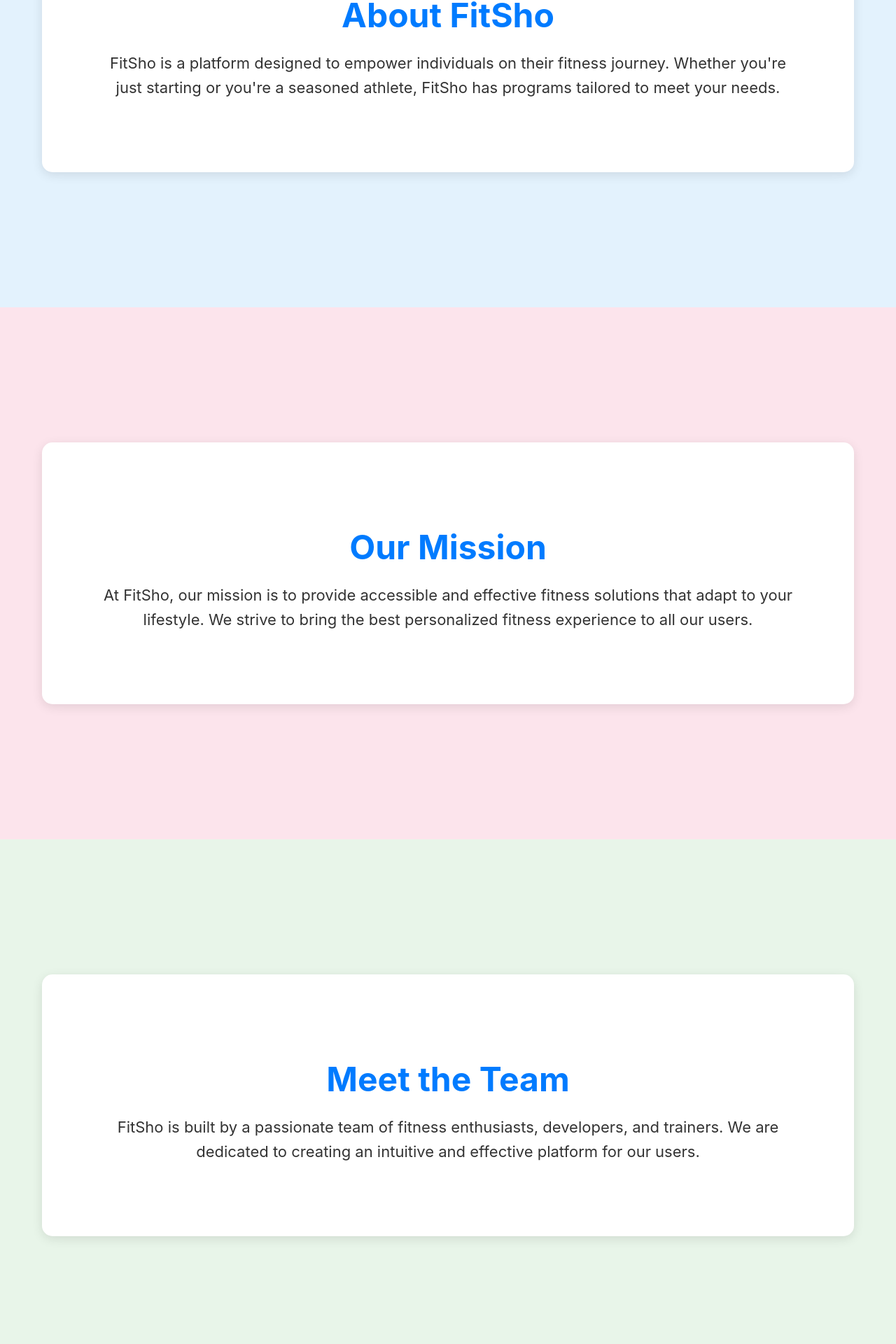
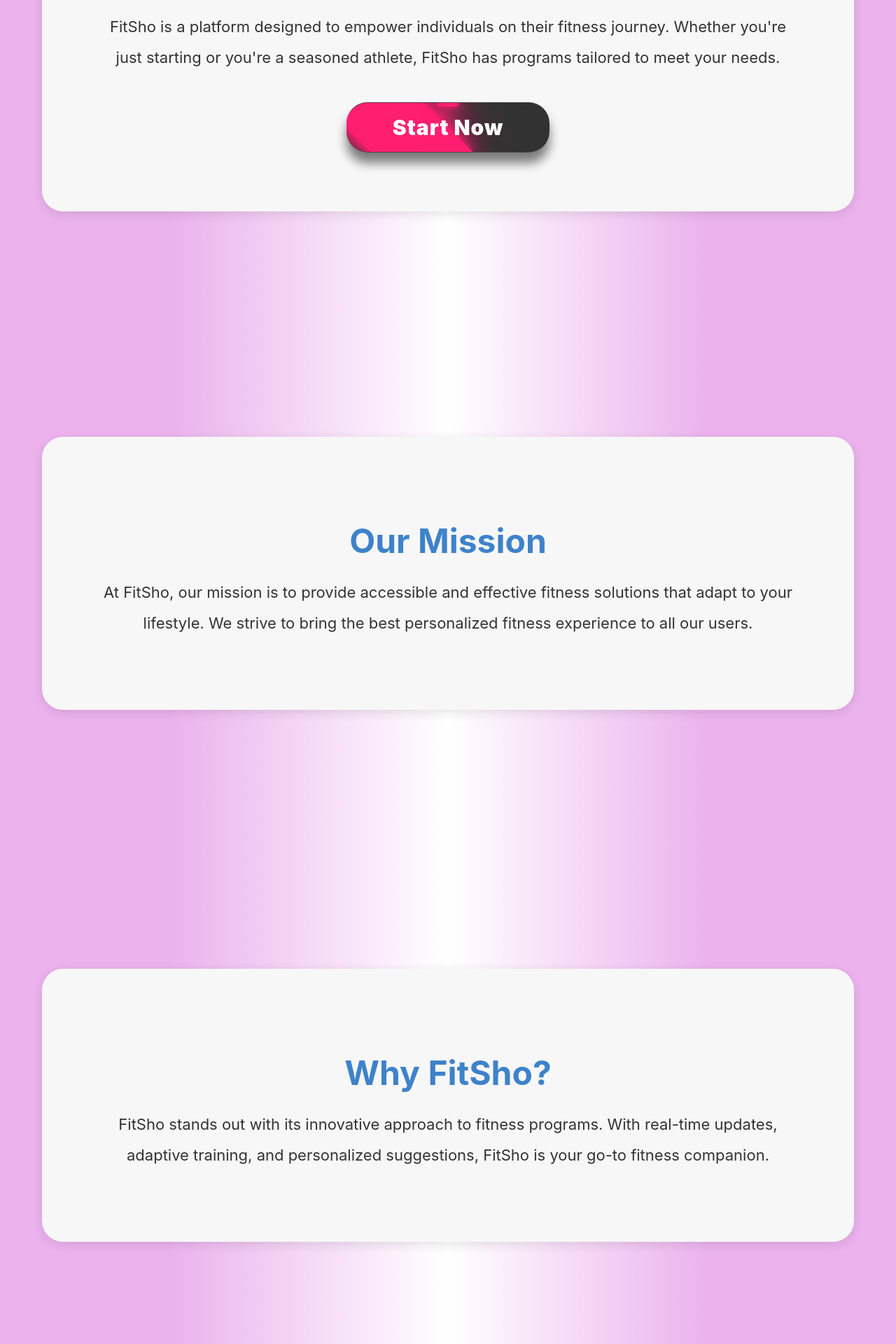
Before and after one commit to A-Shalchian/trainer-app, a React (Create React App) app in the folder trainer-app-frontend/: page /about in a window 1280 px wide. Shown: the part 321-2241 px from the top of the page at 70% size. Built offline with nearby package versions, Linux system fonts and the light colour scheme.

Commit message:
Added buttons, new gradient backgrounds, and other changes to about page

```diff
--- a/trainer-app-frontend/src/Pages/About/About.css
+++ b/trainer-app-frontend/src/Pages/About/About.css
@@ -1,3 +1,4 @@
+/* General styles */
 html,
 body {
   margin: 0;
@@ -12,19 +13,19 @@
 }
 
 .about-section {
-  height: 90vh;
+  height: 85vh;
   display: flex;
   justify-content: center;
   align-items: center;
   background-color: #f0f0f0;
   position: relative;
-  padding: 20px;
+  padding: 40px;
 }
 
 .about-content {
-  background-color: white;
+  background-color: #f7f7f7;
   padding: 40px 60px;
-  border-radius: 15px;
+  border-radius: 30px;
   box-shadow: 0 4px 15px rgba(0, 0, 0, 0.1);
   max-width: 600px;
   text-align: center;
@@ -32,36 +33,130 @@
 
 .about-section h2 {
   font-size: 36px;
-  color: #007bff;
+  color: #3e82ca;
   margin-bottom: 20px;
 }
 
 .about-section p {
   font-size: 18px;
   color: #333;
-  line-height: 1.6;
+  line-height: 2;
 }
 
-#about-1 {
-  background-color: #e3f2fd;
+#about {
+  background: rgb(235, 178, 237);
+  background: linear-gradient(
+    90deg,
+    rgba(235, 178, 237, 1) 19%,
+    rgba(255, 255, 255, 1) 50%,
+    rgba(235, 178, 237, 1) 79%
+  );
 }
 
-#about-2 {
-  background-color: #fce4ec;
+/* Button styles */
+.start-now-button,
+.careers-button,
+.support-button {
+  position: relative;
+  display: inline-block;
+  margin-top: 20px;
+  padding: 10px 20px;
+  width: 250px;
+  height: 50px;
+  background: rgba(0, 0, 0, 0.8);
+  box-shadow: 0 15px 15px rgba(0, 0, 0, 0.5);
+  border-bottom: 1px solid rgba(255, 255, 255, 0.1);
+  border-top: 1px solid rgba(255, 255, 255, 0.1);
+  border-radius: 30px;
+  text-decoration: none;
+  color: #fdfdfd; /* Ensuring better contrast for text */
+  font-weight: 900;
+  font-size: 30px; /* Adjusted font size for better readability */
+  text-align: center;
+  transition: 0.5s;
+  overflow: hidden;
+  letter-spacing: 1px;
+  z-index: 1;
+  backdrop-filter: blur(15px);
+  line-height: 50px; /* Ensures the text is vertically centered */
 }
 
-#about-3 {
-  background-color: #e8f5e9;
+.start-now-button:hover,
+.careers-button:hover,
+.support-button:hover {
+  letter-spacing: 3px;
 }
 
-#about-4 {
-  background-color: #fff3e0;
+/* Adjusting z-index to make the text visible */
+.start-now-button::before,
+.careers-button::before,
+.support-button::before {
+  content: "";
+  position: absolute;
+  top: 0;
+  left: 0;
+  width: 50%;
+  height: 100%;
+  background: linear-gradient(to left, rgba(255, 255, 255, 0.15), transparent);
+  transform: skewX(45deg) translateX(0);
+  transition: 0.5s;
+  z-index: -1; /* Make sure the before pseudo-element stays behind the button text */
 }
 
-#about-5 {
-  background-color: #ede7f6;
+.start-now-button:hover::before,
+.careers-button:hover::before,
+.support-button:hover::before {
+  transform: skewX(45deg) translateX(200px);
 }
 
+/* Button light-up effect */
+.start-now-button::after,
+.careers-button::after,
+.support-button::after {
+  content: "";
+  position: absolute;
+  left: 50%;
+  transform: translateX(-50%);
+  top: -5px;
+  width: 30px;
+  height: 10px;
+  background: #ff1f71;
+  border-radius: 10px;
+  transition: 0.5s;
+  z-index: -1; /* Ensures this effect stays behind the text */
+}
+
+.start-now-button:hover::after,
+.careers-button:hover::after,
+.support-button:hover::after {
+  top: 0;
+  height: 50%;
+  width: 80%;
+  border-radius: 30px;
+}
+
+/* Color variations for each button */
+.start-now-button::before,
+.start-now-button::after {
+  background: #ff1f71;
+  box-shadow: 0 0 5px #ff1f71, 0 0 15px #ff1f71, 0 0 30px #ff1f71,
+    0 0 60px #ff1f71;
+}
+
+.careers-button::before,
+.careers-button::after {
+  background: #2db2ff;
+  box-shadow: 0 0 5px #2db2ff, 0 0 15px #2db2ff, 0 0 30px #2db2ff,
+    0 0 60px #2db2ff;
+}
+
+.support-button::before,
+.support-button::after {
+  background: #1eff45;
+  box-shadow: 0 0 5px #1eff45, 0 0 15px #1eff45, 0 0 30px #1eff45,
+    0 0 60px #1eff45;
+}
+/* Responsive design */
 @media (min-width: 768px) {
   .about-content {
     max-width: 800px;
--- a/trainer-app-frontend/src/Pages/About/About.js
+++ b/trainer-app-frontend/src/Pages/About/About.js
@@ -1,38 +1,10 @@
-import React, { useEffect } from "react";
+import { Link } from "react-router-dom";
 import "./About.css";
 
 function About() {
-  useEffect(() => {
-    let currentSection = 0;
-
-    const handleScroll = (event) => {
-      event.preventDefault();
-
-      const sections = document.querySelectorAll(".about-section");
-      const totalSections = sections.length;
-      const direction = event.deltaY > 0 ? 1 : -1;
-
-      currentSection = Math.min(
-        Math.max(currentSection + direction, 0),
-        totalSections - 1
-      );
-
-      sections[currentSection].scrollIntoView({
-        behavior: "smooth",
-        block: "start",
-      });
-    };
-
-    window.addEventListener("wheel", handleScroll);
-
-    return () => {
-      window.removeEventListener("wheel", handleScroll);
-    };
-  }, []);
-
   return (
     <div className="about-page">
-      <section className="about-section" id="about-1">
+      <section className="about-section" id="about">
         <div className="about-content">
           <h2>About FitSho</h2>
           <p>
@@ -40,10 +12,13 @@
             fitness journey. Whether you're just starting or you're a seasoned
             athlete, FitSho has programs tailored to meet your needs.
           </p>
+          <Link to="/programs" className="start-now-button">
+            Start Now
+          </Link>
         </div>
       </section>
 
-      <section className="about-section" id="about-2">
+      <section className="about-section" id="about">
         <div className="about-content">
           <h2>Our Mission</h2>
           <p>
@@ -54,18 +29,7 @@
         </div>
       </section>
 
-      <section className="about-section" id="about-3">
-        <div className="about-content">
-          <h2>Meet the Team</h2>
-          <p>
-            FitSho is built by a passionate team of fitness enthusiasts,
-            developers, and trainers. We are dedicated to creating an intuitive
-            and effective platform for our users.
-          </p>
-        </div>
-      </section>
-
-      <section className="about-section" id="about-4">
+      <section className="about-section" id="about">
         <div className="about-content">
           <h2>Why FitSho?</h2>
           <p>
@@ -76,7 +40,21 @@
         </div>
       </section>
 
-      <section className="about-section" id="about-5">
+      <section className="about-section" id="about">
+        <div className="about-content">
+          <h2>Meet the Team</h2>
+          <p>
+            FitSho is built by a passionate team of fitness enthusiasts,
+            developers, and trainers. We are dedicated to creating an intuitive
+            and effective platform for our users.
+          </p>
+          <Link to="/careers" className="careers-button">
+            Careers
+          </Link>
+        </div>
+      </section>
+
+      <section className="about-section" id="about">
         <div className="about-content">
           <h2>Get in Touch</h2>
           <p>
@@ -84,6 +62,9 @@
             feedback. Your journey is important to us, and we're always here to
             support you.
           </p>
+          <Link to="/support" className="support-button">
+            Support
+          </Link>
         </div>
       </section>
     </div>
```
